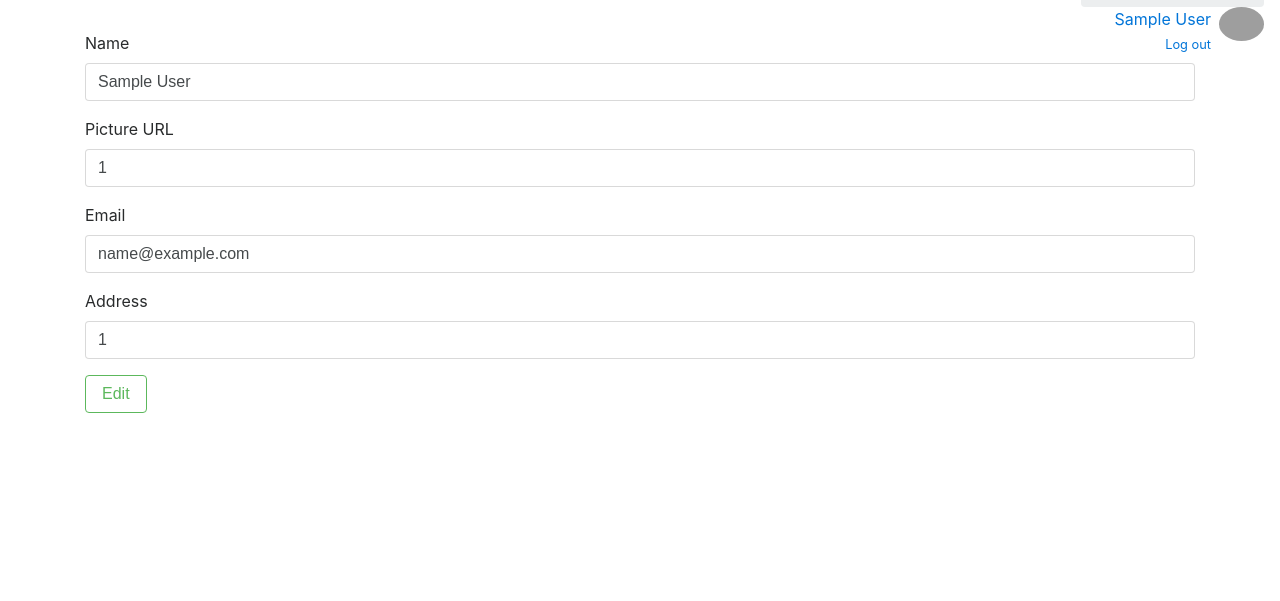
After one commit to Zinston/giftr, a Flask app: page /users/1/edit in a window 1280 px wide. The commit adds this page. Shown: the part 199-800 px from the top of the page. Run offline with Flask 2, Linux system fonts and the light colour scheme; the visitor is signed in with stand-in values (Sample User, id 1); parts of the project's set-up code (start-up, migrations or seed data) failed here and were passed over; some libraries are stand-ins or nearby versions; grey boxes are pictures that could not be loaded.

Commit message:
Add user profile read, edit and delete. /!\ Bug: if change email, logging in through GMail or Facebook creates a new, separate account.

```diff
--- a/run.py
+++ b/run.py
@@ -16,6 +16,7 @@ import logging
 from views.client.gifts.views import gifts_blueprint
 from views.client.claims.views import claims_blueprint
 from views.client.categories.views import categories_blueprint
+from views.client.users.views import users_blueprint
 
 from views.auth.login.views import login_blueprint
 from views.auth.logout.views import logout_blueprint
@@ -46,6 +47,7 @@ app.config.from_pyfile('flask.cfg')
 app.register_blueprint(gifts_blueprint)
 app.register_blueprint(claims_blueprint)
 app.register_blueprint(categories_blueprint)
+app.register_blueprint(users_blueprint)
 
 app.register_blueprint(login_blueprint)
 app.register_blueprint(logout_blueprint)
--- a/templates/index.html
+++ b/templates/index.html
@@ -30,7 +30,7 @@
 			{% if session.username %}
 			<div class="ml-auto d-flex flex-row justify-content-center mt-3 mt-xl-0">
 				<div class="d-flex flex-column mr-2">
-					<div class="text-right"><a href="{{ url_for('gifts.get_byuserid', u_id=session.user_id) }}">{{ session.username }}</a></div>
+					<div class="text-right"><a href="{{ url_for('users.get_byid', u_id=session.user_id) }}">{{ session.username }}</a></div>
 					<div class="text-right"><small><a href="{{ url_for('logout.disconnect') }}">Log out</a></small></div>
 				</div>
 				<div class="d-flex flex-column">
--- a/views/client/gifts/templates/gift_card.html
+++ b/views/client/gifts/templates/gift_card.html
@@ -12,7 +12,7 @@
 			<h5 class="card-title mb-0">{{ gift.name }}</h5>
 		</a>
 		<span class="badge badge-secondary mb-3">{{ gift.category.name }}</span>
-		<small class="float-right text-muted">Offered by <a href="{{ url_for('gifts.get_byuserid', u_id=gift.creator_id) }}">{{ gift.creator.name }}</a></small>
+		<small class="float-right text-muted">Offered by <a href="{{ url_for('users.get_byid', u_id=gift.creator_id) }}">{{ gift.creator.name }}</a></small>
 		<p class="card-text mb-2">{{ gift.description }}</p>
 		<p class="card-text">
 			<small class="text-muted">
--- /dev/null
+++ b/views/client/users/templates/edit_user.html
@@ -0,0 +1,46 @@
+{% extends 'index.html' %}
+
+{% block header %}
+{% if session.picture %}
+<header class="jumbotron" style="background: url('{{ session.picture }}') no-repeat; background-size: cover;">
+{% else %}
+<header class="jumbotron">
+{% endif %}
+	<h1 class="display-4">Edit your account</h1>
+</header>
+{% endblock %}
+
+{% block nav %}
+<ol class="breadcrumb ml-auto mb-0" style="padding:.5rem 1rem;">
+	<li class="breadcrumb-item"><a href="{{ url_for('users.get_byid', u_id=session.user_id) }}">Your account</a></li>
+    <li class="breadcrumb-item active" aria-current="page">Edit</li>
+</ol>
+{% endblock %}
+
+{% block body %}
+<form method="POST" action="{{ url_for('users.edit_post', u_id=session.user_id) }}">
+    <input name="_csrf_token" type="hidden" value="{{ csrf_token() }}">
+
+	<div class="form-group">
+		<label for="name">Name</label>
+    	<input id="name" class="form-control" type='text' name='name' placeholder='Name' value='{{ session.username }}'>
+    </div>
+
+    <div class="form-group">
+    	<label for="picture">Picture URL</label>
+    	<input id="picture" class="form-control" type='text' name='picture' placeholder='Picture URL' value='{{ session.picture }}'>
+    </div>
+
+    <div class="form-group">
+    	<label for="email">Email</label>
+    	<input id="email" class="form-control" type='email' name='email' placeholder='Email' value='{{ session.email }}'>
+    </div>
+
+    <div class="form-group">
+        <label for="address">Address</label>
+        <input id="address" class="form-control" type="text" name="address" placeholder="Address" value="{{ session.address }}">
+    </div>
+
+    <button class="btn btn-outline-success" type="submit">Edit</button>
+</form>
+{% endblock %}
--- /dev/null
+++ b/views/client/users/views.py
@@ -0,0 +1,178 @@
+#!/usr/bin/env python
+
+"""Define routes for CRUD operations on users."""
+
+from sqlalchemy import create_engine
+from sqlalchemy.orm import sessionmaker
+from models import (Base,
+                    Gift,
+                    Claim,
+                    User)
+
+from flask import (request,
+                   redirect,
+                   url_for,
+                   render_template,
+                   flash,
+                   session,
+                   Blueprint)
+
+# For making decorators
+from functools import wraps
+
+# Bind database
+engine = create_engine('sqlite:///giftr.db')
+Base.metadata.bind = engine
+DBSession = sessionmaker(bind=engine)
+c = DBSession()
+
+users_blueprint = Blueprint('users', __name__, template_folder='templates')
+
+
+# DECORATORS
+def login_required(f):
+    """Redirect to login page if the user is not logged in (decorator)."""
+    @wraps(f)
+    def decorated_function(*args, **kwargs):
+        if 'username' not in session:
+            flash('You need to be logged in to see that page.')
+            return redirect(url_for('login.show'))
+        return f(*args, **kwargs)
+    return decorated_function
+
+
+def include_user(f):
+    """Take a u_id kwarg and return a user object (decorator)."""
+    @wraps(f)
+    def decorated_function(*args, **kwargs):
+        u_id = kwargs['u_id']
+        user = c.query(User).filter_by(id=u_id).one_or_none()
+        if not user:
+            flash('There\'s no user here.')
+            return redirect(url_for('gifts.get'))
+        # pass along the gift object to the next function
+        kwargs['user'] = user
+        return f(*args, **kwargs)
+    return decorated_function
+
+
+def user_required(f):
+    """Take a user id (u_id) and redirect to home if logged in user doesn't match that id (decorator)."""  # noqa
+    @wraps(f)
+    def decorated_function(*args, **kwargs):
+        u_id = kwargs['u_id']
+
+        if u_id != session.get('user_id'):
+            flash('You can only do this for your own profile.')
+            return redirect(url_for('gifts.get'))
+        return f(*args, **kwargs)
+    return decorated_function
+
+
+# ROUTES
+
+@users_blueprint.route('/users/<int:u_id>/profile', methods=['GET'])
+@login_required
+@include_user
+def get_byid(u_id, user):
+    """Render a user with id u_id's profile.
+
+    Argument:
+    u_id (int): the id of the desired user.
+    user (object): generally passed through the @include_user decorator,
+                   contains a user object of id u_id.
+    """
+    return render_template('user.html',
+                           user=user)
+
+
+@users_blueprint.route('/users/<int:u_id>/edit', methods=['GET'])
+@login_required
+def edit_get(u_id):
+    """Render an edit form for the logged in user.
+
+    Login required.
+
+    Argument:
+    u_id (int): the id of the desired user.
+    """
+    return render_template('edit_user.html')
+
+
+@users_blueprint.route('/users/<int:u_id>/edit', methods=['POST'])
+@login_required
+@user_required
+@include_user
+def edit_post(u_id, user):
+    """Edit a user of id u_id with POST.
+
+    Login required.
+    One has to be logged in as the requested user to access this.
+
+    Arguments:
+    u_id (int): the id of the desired user.
+    user (object): generally passed through the @include_user decorator,
+                   contains a user object of id u_id.
+    """
+    user.name = request.form.get('name')
+    user.picture = request.form.get('picture')
+    user.email = request.form.get('email')
+    user.address = request.form.get('address')
+
+    c.add(user)
+    c.commit()
+
+    session['username'] = user.name
+    session['picture'] = user.picture
+    session['email'] = user.email
+    session['address'] = user.address
+
+    flash("Your account was successfully edited.")
+
+    return redirect(url_for('users.get_byid',
+                            u_id=user.id))
+
+
+@users_blueprint.route('/users/<int:u_id>/delete', methods=['GET'])
+@login_required
+def delete_get(u_id):
+    """Render a delete form for the logged in user.
+
+    Login required.
+
+    Arguments:
+    u_id (int): the id of the desired user.
+    """
+    return render_template('delete_user.html')
+
+
+@users_blueprint.route('/users/<int:u_id>/delete', methods=['POST'])
+@login_required
+@include_user
+@user_required
+def delete_post(u_id, user):
+    """Delete a user of id u_id with POST.
+
+    Login required.
+    One has to be the creator of the gift to access this.
+
+    Argument:
+    u_id (int): the id of the desired user.
+    user (object): generally passed through the @include_user decorator,
+                   contains a user object of id u_id.
+    """
+    # Delete the gifts of that user too
+    user_gifts = c.query(Gift).filter_by(creator_id=user.id).all()
+    for gift in user_gifts:
+        # Delete the claims to that gift first
+        claims = c.query(Claim).filter_by(gift_id=gift.id).all()
+        for claim in claims:
+            c.delete(claim)
+        c.delete(gift)
+
+    c.delete(user)
+    c.commit()
+
+    flash("Your account was successfully deleted.")
+
+    return redirect(url_for('logout.disconnect'))
```
Also changed, not shown: views/client/users/templates/delete_user.html (added, +20 -0 lines), views/client/users/templates/user.html (added, +39 -0 lines), views/client/users/__init__.py (added).
